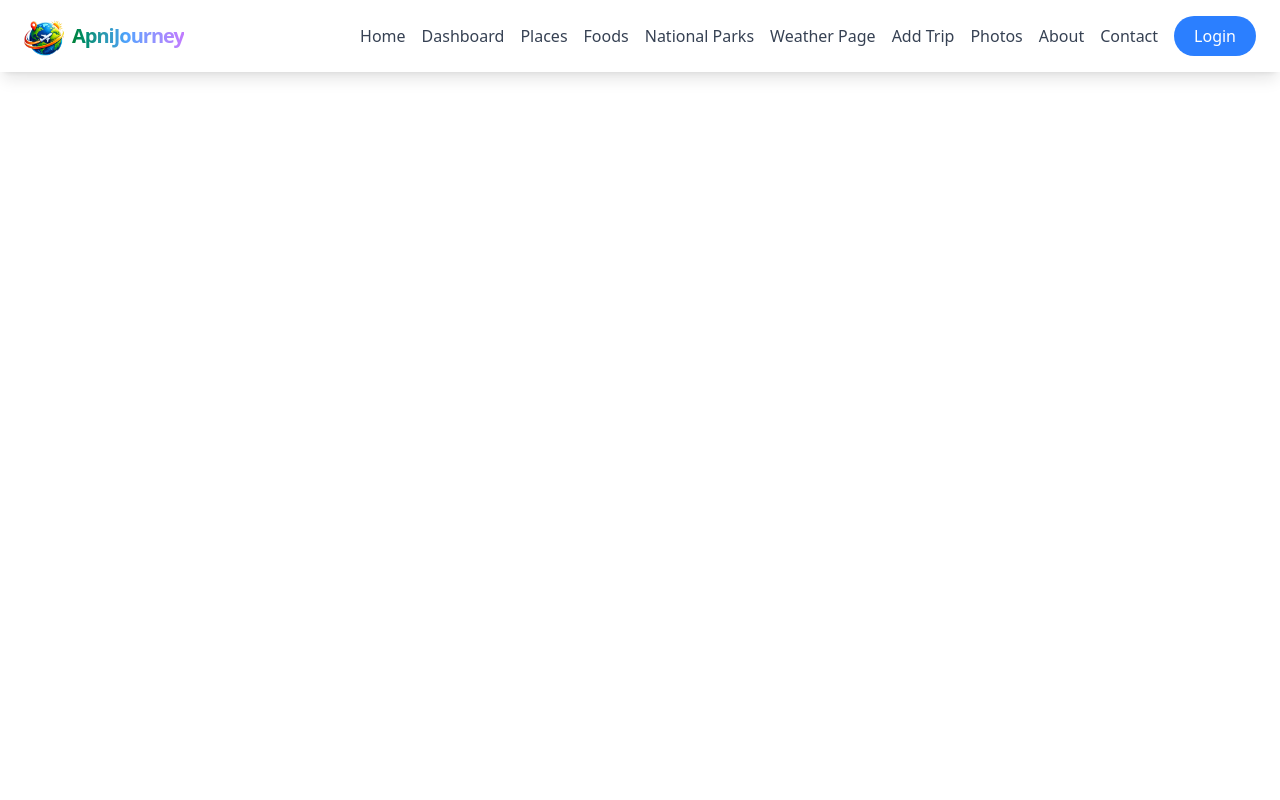
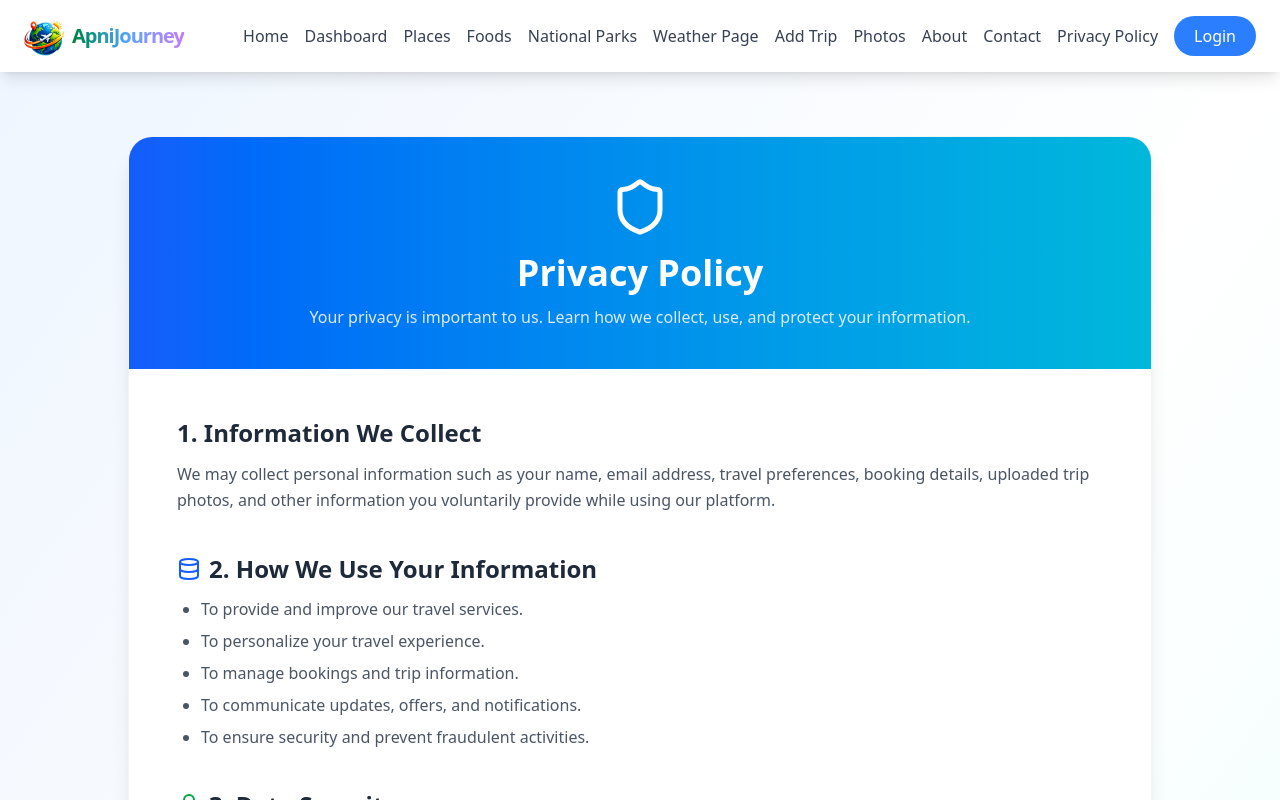
Before and after one commit to parassofttech/ApniJourney, a React (Vite) app: page /privacy-policy in a window 1280 px wide. Built offline with nearby package versions, Linux system fonts and the light colour scheme.

Commit message:
privacy Policy

```diff
--- a/src/App.jsx
+++ b/src/App.jsx
@@ -32,6 +32,7 @@ import VerifyOTP from "./pages/VerifyOTP";
 import AdminRoutes from "./admin/routes/AdminRoutes";
 import AdminTrips from "./admin/pages/AdminTrips";
 import Users from "./admin/pages/Users";
+import PrivacyPolicy from "./pages/PrivacyPolicy";
 
 
 const App = () => {
@@ -69,6 +70,8 @@ const App = () => {
             <Route path="/photo" element={<PhotoGalleryPage />} />
             <Route path="/weatherpage" element={<WeatherInfoPage />} />
             <Route path="/verify" element={<VerifyOTP />} />
+            <Route path="/privacy-policy" element={<PrivacyPolicy />} />
+
             {/* <Route path="admin-trips" element={<AdminTrips />} />
             <Route path="/admin/users" element={<Users />} /> */}
 
--- a/src/components/Header.jsx
+++ b/src/components/Header.jsx
@@ -157,6 +157,16 @@ const Header = () => {
              after:transition-all after:duration-300
              hover:after:w-full"          >
             Contact
+          </Link>
+          <Link
+            to="/contact"
+            className="relative text-gray-700 font-medium transition duration-300
+            hover:text-blue-600
+             after:content-[''] after:absolute after:left-0 after:-bottom-1
+             after:w-0 after:h-[2px] after:bg-blue-600
+             after:transition-all after:duration-300
+             hover:after:w-full"          >
+            Privacy Policy
           </Link>
           {isAdmin === "true" && (
   <Link
--- /dev/null
+++ b/src/pages/PrivacyPolicy.jsx
@@ -0,0 +1,143 @@
+import React from "react";
+import { Shield, Lock, Database, Mail } from "lucide-react";
+
+const PrivacyPolicy = () => {
+  return (
+    <div className="min-h-screen bg-gradient-to-br from-blue-50 via-white to-cyan-50 py-16 px-4">
+      <div className="max-w-5xl mx-auto bg-white rounded-3xl shadow-xl border border-gray-100 overflow-hidden">
+
+        {/* Header */}
+        <div className="bg-gradient-to-r from-blue-600 to-cyan-500 text-white p-10 text-center">
+          <Shield size={60} className="mx-auto mb-4" />
+          <h1 className="text-4xl font-bold">Privacy Policy</h1>
+          <p className="mt-3 text-blue-100">
+            Your privacy is important to us. Learn how we collect, use, and protect your information.
+          </p>
+        </div>
+
+        {/* Content */}
+        <div className="p-8 md:p-12 space-y-10">
+
+          <section>
+            <h2 className="text-2xl font-bold text-gray-800 mb-3">
+              1. Information We Collect
+            </h2>
+            <p className="text-gray-600 leading-relaxed">
+              We may collect personal information such as your name, email
+              address, travel preferences, booking details, uploaded trip
+              photos, and other information you voluntarily provide while using
+              our platform.
+            </p>
+          </section>
+
+          <section>
+            <h2 className="flex items-center gap-2 text-2xl font-bold text-gray-800 mb-3">
+              <Database className="text-blue-600" />
+              2. How We Use Your Information
+            </h2>
+
+            <ul className="space-y-2 text-gray-600 list-disc pl-6">
+              <li>To provide and improve our travel services.</li>
+              <li>To personalize your travel experience.</li>
+              <li>To manage bookings and trip information.</li>
+              <li>To communicate updates, offers, and notifications.</li>
+              <li>To ensure security and prevent fraudulent activities.</li>
+            </ul>
+          </section>
+
+          <section>
+            <h2 className="flex items-center gap-2 text-2xl font-bold text-gray-800 mb-3">
+              <Lock className="text-green-600" />
+              3. Data Security
+            </h2>
+
+            <p className="text-gray-600 leading-relaxed">
+              We implement industry-standard security measures to protect your
+              personal information. However, no online platform can guarantee
+              absolute security, and users should take precautions when sharing
+              sensitive information online.
+            </p>
+          </section>
+
+          <section>
+            <h2 className="text-2xl font-bold text-gray-800 mb-3">
+              4. Cookies & Tracking Technologies
+            </h2>
+
+            <p className="text-gray-600 leading-relaxed">
+              We may use cookies and similar technologies to enhance user
+              experience, analyze website traffic, and remember user
+              preferences. You can disable cookies through your browser
+              settings.
+            </p>
+          </section>
+
+          <section>
+            <h2 className="text-2xl font-bold text-gray-800 mb-3">
+              5. Third-Party Services
+            </h2>
+
+            <p className="text-gray-600 leading-relaxed">
+              Our website may integrate third-party services such as payment
+              gateways, analytics tools, maps, and weather services. These
+              services may collect information according to their own privacy
+              policies.
+            </p>
+          </section>
+
+          <section>
+            <h2 className="text-2xl font-bold text-gray-800 mb-3">
+              6. User Rights
+            </h2>
+
+            <ul className="space-y-2 text-gray-600 list-disc pl-6">
+              <li>Access your personal information.</li>
+              <li>Request corrections or updates.</li>
+              <li>Request deletion of your data.</li>
+              <li>Withdraw consent where applicable.</li>
+            </ul>
+          </section>
+
+          <section>
+            <h2 className="text-2xl font-bold text-gray-800 mb-3">
+              7. Changes to This Privacy Policy
+            </h2>
+
+            <p className="text-gray-600 leading-relaxed">
+              We reserve the right to update this Privacy Policy at any time.
+              Changes will be posted on this page with an updated effective
+              date.
+            </p>
+          </section>
+
+          <section className="bg-blue-50 rounded-2xl p-6 border border-blue-100">
+            <h2 className="flex items-center gap-2 text-2xl font-bold text-gray-800 mb-3">
+              <Mail className="text-blue-600" />
+              Contact Us
+            </h2>
+
+            <p className="text-gray-600">
+              If you have any questions regarding this Privacy Policy, please
+              contact us at:
+            </p>
+
+            <div className="mt-4">
+              <p className="font-semibold text-gray-800">
+                Email: support@apnijourney.com
+              </p>
+              <p className="font-semibold text-gray-800">
+                Website: www.apnijourney.com
+              </p>
+            </div>
+          </section>
+
+          <div className="text-center text-sm text-gray-500 border-t pt-6">
+            Last Updated: June 2026
+          </div>
+        </div>
+      </div>
+    </div>
+  );
+};
+
+export default PrivacyPolicy;
```
